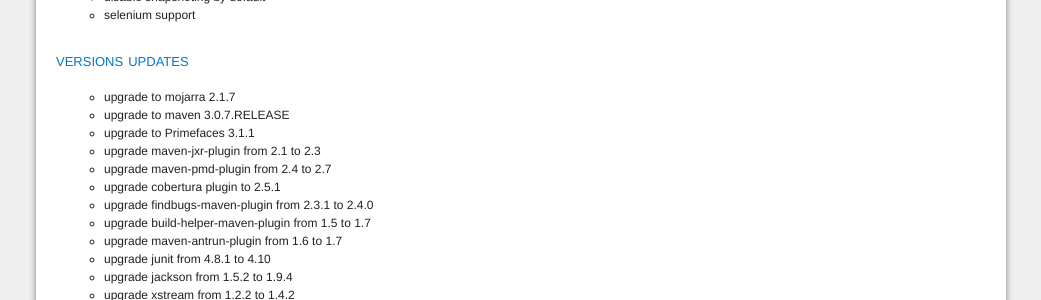
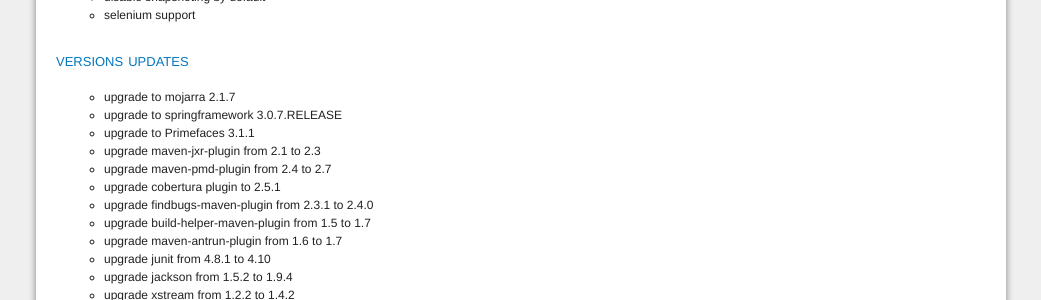
Before and after one commit to springfuse/springfuse.github.com, a Jekyll site: the page built from change-log.md, in a window 1280 px wide and 900 px high, scrolled down 377 px. Shown: the part 152-452 px from the top of the window, without its empty margins (119-1160 px from the left). Built offline with Jekyll 4.4.1, drawn with Linux system fonts in a browser that asks for light colours; Markdown is read by kramdown in place of the engine named in the settings; comment, search, counter and statistics services are not loaded.

Commit message:
fix typo

```diff
--- a/change-log.md
+++ b/change-log.md
@@ -25,7 +25,7 @@ title: Springfuse change log
 
 ## versions updates
 * upgrade to mojarra 2.1.7
-* upgrade to maven 3.0.7.RELEASE
+* upgrade to springframework 3.0.7.RELEASE
 * upgrade to Primefaces 3.1.1
 * upgrade maven-jxr-plugin from 2.1 to 2.3
 * upgrade maven-pmd-plugin from 2.4 to 2.7
```
